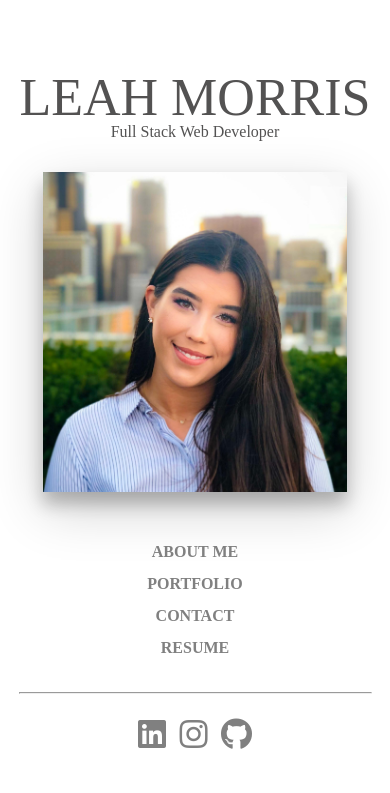
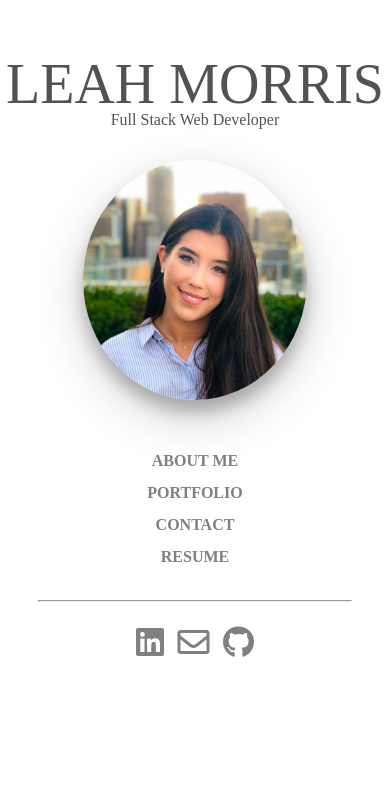
Before and after one commit to morris-leaha/Personal-Portfolio, a plain HTML site: page index.html in a window 390 px wide. Shown: the top 793 px of the page. Drawn offline with nearby package versions, Linux system fonts and the light colour scheme; a web font is replaced by a local one.

Commit message:
[index.html] swapped IG link for email w/ mailto:

```diff
--- a/assets/css/style.css
+++ b/assets/css/style.css
@@ -88,6 +88,7 @@ h4 {
     height: 20rem;
     width: 19rem;
     box-shadow: 0 12px 16px 0 rgba(0,0,0,0.24), 0 17px 50px 0 rgba(0,0,0,0.19);
+    border-radius: 50%;
 }
 
 /* .about-text {
@@ -118,7 +119,7 @@ h4 {
 }
 
 .nav-link-group a {
-    padding: 0 2rem;
+    padding: 2px 50px 0 50px;
     text-decoration: none;
     text-transform: uppercase;
     font-weight: bold;
@@ -154,9 +155,6 @@ h4 {
 
 .icons a {
     padding: 0 0.3rem;
-}
-
-.fab {
     color: rgb(128, 128, 128);
 }
 
@@ -176,6 +174,24 @@ span.fab:hover {
 span.fab:active {
     color: rgb(83, 82, 82);
     transform: translateY(5px);
+}
+
+span.far:link {
+    color: rgb(128, 128, 128);
+}
+
+span.far:visited {
+    color: rgb(128, 128, 128);
+}
+
+span.far:hover {
+    color: rgb(83, 82, 82);
+    transform: translateY(2px);
+}
+
+span.far:active {
+    color: rgb(83, 82, 82);
+    transform: translateY(4px);
 }
 
 hr {
@@ -280,43 +296,81 @@ h2 {
 
 /* ========== MEDIA QUERIES ========== */
 
-@media screen and (max-width: 768px) {
+@media screen and (max-width: 1225px) {
     hr {
         width: 60%;
     }
 }
 
-@media screen and (max-width: 640px) {
+@media screen and (max-width: 1045px) {
     hr {
         width: 70%;
     }
 }
 
-@media screen and (max-width: 530px) {
-    h1 {
+@media screen and (max-width: 930px) {
+    hr {
+        width: 80%;
+    }
+}
+
+@media screen and (max-width: 808px) {
+    h1.name {
         font-size: 3.5rem;
     }
+    hr {
+        width: 80%;
+    }
+    .nav-link-group a {
+        padding: 2px 30px 0 30px;
+        text-decoration: none;
+        text-transform: uppercase;
+        font-weight: bold;
+    }
+}
 
+@media screen and (max-width: 645px) {
     hr {
-        width: 85%;
+        width: 80%;
     }
+    .nav-link-group a {
+        padding: 2px 15px 0 15px;
+        text-decoration: none;
+        text-transform: uppercase;
+        font-weight: bold;
+    }
+}
 
+@media screen and (max-width: 525px) {
+    h1.name {
+        margin-top: 3.5rem;
+        font-size: 3.5rem;
+    }
+    .linkedin-photo {
+        display: block;
+        margin-left: auto;
+        margin-right: auto;
+        margin-top: 2rem;
+        height: 15rem;
+        width: 14rem;
+        box-shadow: 0 12px 16px 0 rgba(0,0,0,0.24), 0 17px 50px 0 rgba(0,0,0,0.19);
+        border-radius: 50%;
+    }
     .nav-link-group a {
         display: block;
-        margin: 1rem;
-        padding: 0.25rem;
-        width: 50%;
+        padding: 5px 0 3px 0;
+        width: 45%;
         margin: 0.5rem auto;
     }
 }
-
+/*
 @media screen and (max-width: 445px) {
 
     hr {
         width: 90%;
     }
 
-}
+} */
 
 @media screen and (max-width: 392px) {
     h1 {
--- a/index.html
+++ b/index.html
@@ -53,7 +53,7 @@
 
             <div class="icons">
                 <a href="https://linkedin.com/in/morris-leaha" title="LinkedIn"><span class="fab fa-linkedin fa-2x"></span></a>
-                <a href="https://www.instagram.com/longlegs_leah/" title="Instagram"><span class="fab fa-instagram fa-2x"></span></a>
+                <a href="mailto:morris.leaha@gmail.com" title="Email"><span class="far fa-envelope fa-2x"></span></a>
                 <a href="https://github.com/morris-leaha" title="GitHub"><span class="fab fa-github fa-2x"></span></a>
             </div>
 
```
